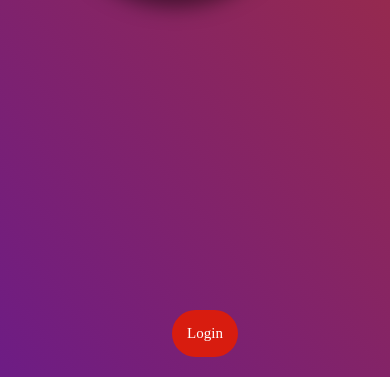
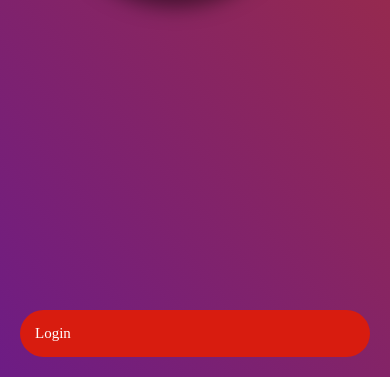
Before and after one commit to chetan-c/My_Web-Site, a plain HTML site: page index.html in a window 390 px wide. Shown: the part 467-844 px from the top of the page. Drawn offline with Linux system fonts and the light colour scheme.

Commit message:
Update my.css

```diff
--- a/my.css
+++ b/my.css
@@ -99,7 +99,7 @@ transform: scale(1.1);
 
 
 @media (max-width: 768px) {
-   .Login {
+   .Login a{
      top: 30px;
      left: 30px;
      transform: none;
```
